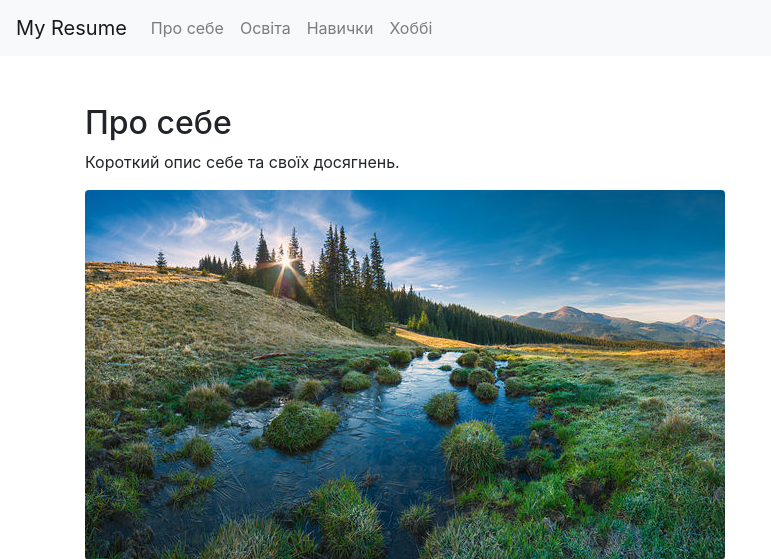
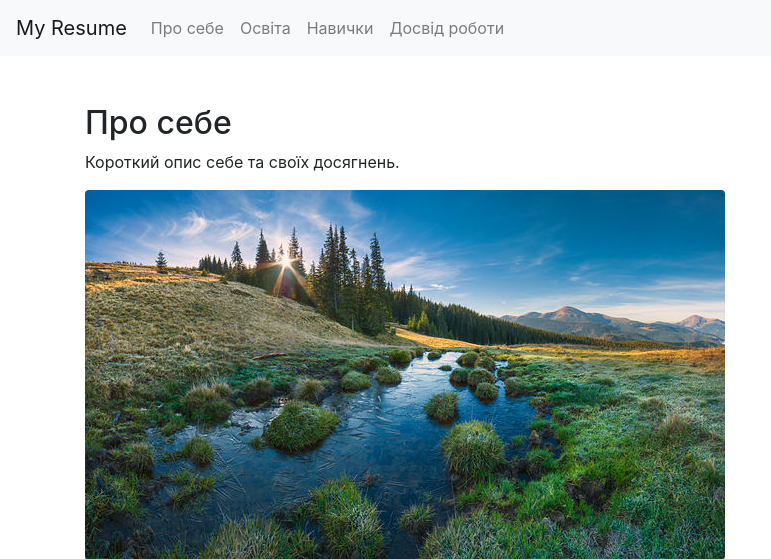
Before and after one commit to volodymyr210/flask-app-lab, a Flask app: page / in a window 1280 px wide. Shown: the top 559 px of the page, without its empty margins (0-771 px from the left). Run offline with Flask 3, Linux system fonts and the light colour scheme; some libraries are stand-ins or nearby versions.

Commit message:
Update navbar.html

```diff
--- a/templates/navbar.html
+++ b/templates/navbar.html
@@ -8,7 +8,7 @@
             <li class="nav-item"><a class="nav-link" href="#about">Про себе</a></li>
             <li class="nav-item"><a class="nav-link" href="#education">Освіта</a></li>
             <li class="nav-item"><a class="nav-link" href="#skills">Навички</a></li>
-            <li class="nav-item"><a class="nav-link" href="#experience">Хоббі</a></li>
+            <li class="nav-item"><a class="nav-link" href="#experience">Досвід роботи</a></li>
         </ul>
     </div>
 </nav>
```
